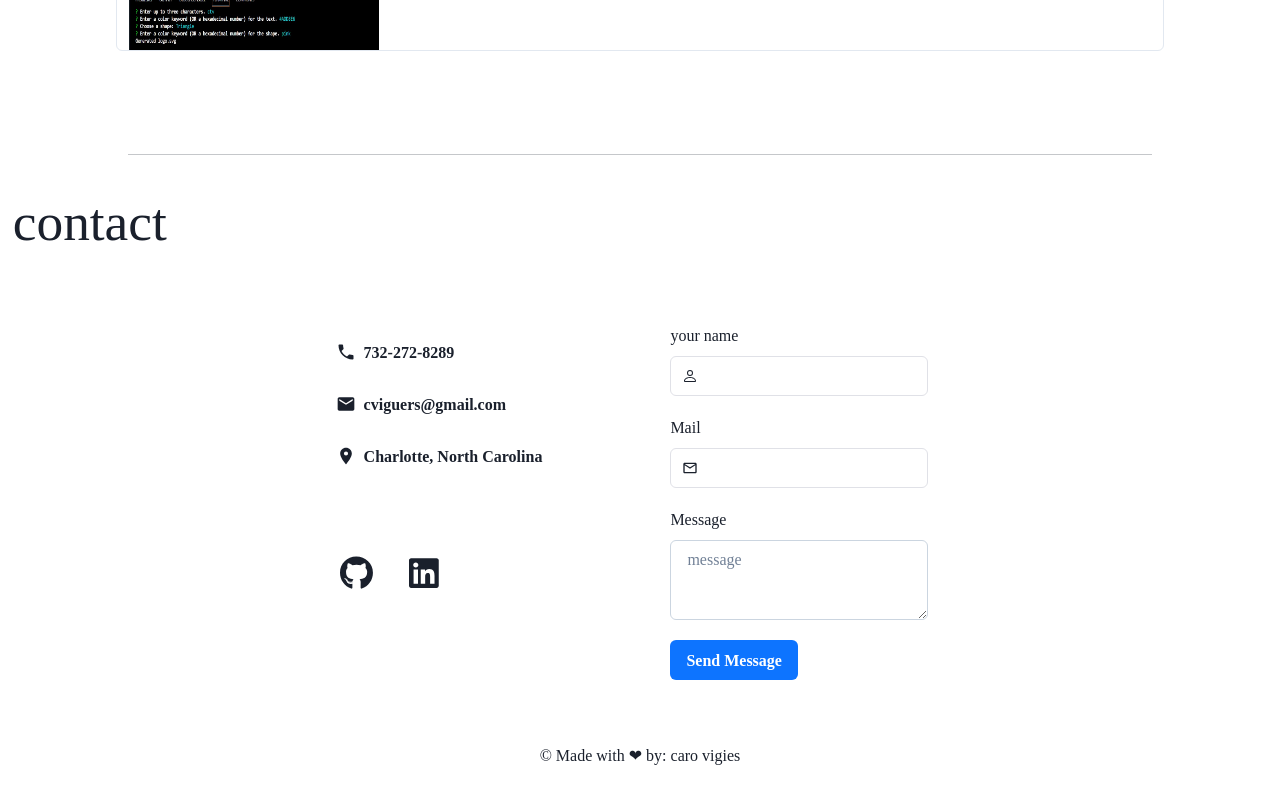
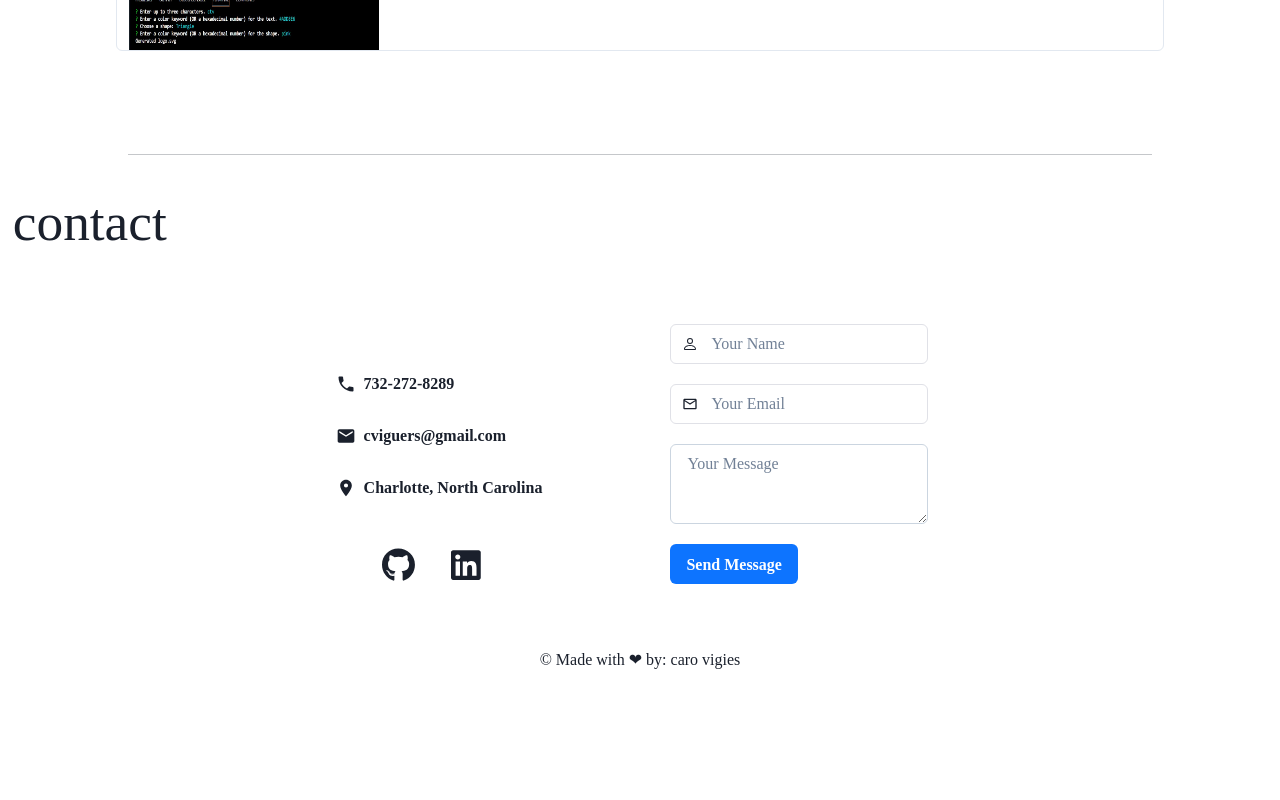
Before and after one commit to cviguers/regulargoblin, a React (Create React App) app: page /contact in a window 1280 px wide. Shown: the part 3348-4148 px from the top of the page. After the commit the page ends 4052 px from the top, so only its background shows below. Built offline with nearby package versions, Linux system fonts and the light colour scheme; a web font is replaced by a local one.

Commit message:
contact form linked to email

```diff
--- a/src/components/pages/Contact.js
+++ b/src/components/pages/Contact.js
@@ -2,16 +2,13 @@ import {
   Container,
   Flex,
   Box,
-  Heading,
-  Text,
-  IconButton,
   Button,
   VStack,
   HStack,
   Wrap,
   WrapItem,
+  Center,
   FormControl,
-  FormLabel,
   Input,
   InputGroup,
   InputLeftElement,
@@ -24,21 +21,39 @@ import {
   MdFacebook,
   MdOutlineEmail,
 } from "react-icons/md";
-import { BsGithub, BsDiscord, BsPerson } from "react-icons/bs";
+import { BsPerson } from "react-icons/bs";
 import { FontAwesomeIcon } from "@fortawesome/react-fontawesome"; // Importing FontAwesome Icons
 import { faGithub, faLinkedin } from "@fortawesome/free-brands-svg-icons";
 
-export default function contact() {
+import React, { useState } from "react";
+
+export default function Contact() {
+  const [name, setName] = useState("");
+  const [email, setEmail] = useState("");
+  const [message, setMessage] = useState("");
+
+  const handleSubmit = (e) => {
+    e.preventDefault();
+    const mailtoLink = `mailto:cviguers@gmail.com?subject=Contact%20Form%20Submission&body=Name:%20${encodeURIComponent(
+      name
+    )}%0AEmail:%20${encodeURIComponent(
+      email
+    )}%0AMessage:%20${encodeURIComponent(message)}`;
+    window.location.href = mailtoLink;
+  };
   return (
     <div>
       <p className="header">contact</p>
-      <Container maxW="full" mt={0} centerContent overflow="hidden">
+      <Container maxW="full" centerContent overflow="hidden">
         <Flex>
           <Box>
             <Box>
+
               <Wrap spacing={{ base: 10, sm: 3, md: 5, lg: 20 }}>
+                <Center axis='both'>
                 <WrapItem>
                   <Box>
+
                     <Box py={{ base: 5, sm: 5, md: 8, lg: 10 }}>
                       <VStack pl={0} spacing={3} alignItems="flex-start">
                         <Button
@@ -64,9 +79,9 @@ export default function contact() {
                         </Button>
                       </VStack>
                     </Box>
+                    <Center axis='both'>
                     <div className="socialIcons">
                     <HStack
-                      mt={{ lg: 10, md: 10 }}
                       spacing={5}
                       px={5}
                       alignContent="center"
@@ -87,44 +102,57 @@ export default function contact() {
                       </a>
                     </HStack>
                     </div>
+                    </Center>
                   </Box>
+
                 </WrapItem>
+                </Center>
                 <WrapItem>
+      <form onSubmit={handleSubmit}>
         <Box borderRadius="lg">
           <Box m={8}>
             <VStack spacing={5}>
               <FormControl id="name">
-                          <FormLabel>your name</FormLabel>
                 <InputGroup borderColor="#E0E1E7">
                   <InputLeftElement
                     pointerEvents="none"
                     children={<BsPerson color="gray.800" />}
                   />
-                            <Input type="text" size="md" />
+                  <Input
+                    type="text"
+                    size="md"
+                    placeholder="Your Name"
+                    value={name}
+                    onChange={(e) => setName(e.target.value)}
+                  />
                 </InputGroup>
               </FormControl>
-                        <FormControl id="name">
-                          <FormLabel>Mail</FormLabel>
+              <FormControl id="email">
                 <InputGroup borderColor="#E0E1E7">
                   <InputLeftElement
                     pointerEvents="none"
                     children={<MdOutlineEmail color="gray.800" />}
                   />
-                            <Input type="text" size="md" />
+                  <Input
+                    type="email"
+                    size="md"
+                    placeholder="Your Email"
+                    value={email}
+                    onChange={(e) => setEmail(e.target.value)}
+                  />
                 </InputGroup>
               </FormControl>
-                        <FormControl id="name">
-                          <FormLabel>Message</FormLabel>
+              <FormControl id="message">
                 <Textarea
                   borderColor="gray.300"
-                            _hover={{
-                              borderRadius: "gray.300",
-                            }}
-                            placeholder="message"
+                  placeholder="Your Message"
+                  value={message}
+                  onChange={(e) => setMessage(e.target.value)}
                 />
               </FormControl>
-                        <FormControl id="name" float="right">
+              <FormControl id="submit" float="right">
                 <Button
+                  type="submit"
                   variant="solid"
                   bg="#0D74FF"
                   color="white"
@@ -136,6 +164,8 @@ export default function contact() {
             </VStack>
           </Box>
         </Box>
+      </form>
+
                 </WrapItem>
               </Wrap>
             </Box>
```
Lines whose indentation alone changed are shown as unchanged.
